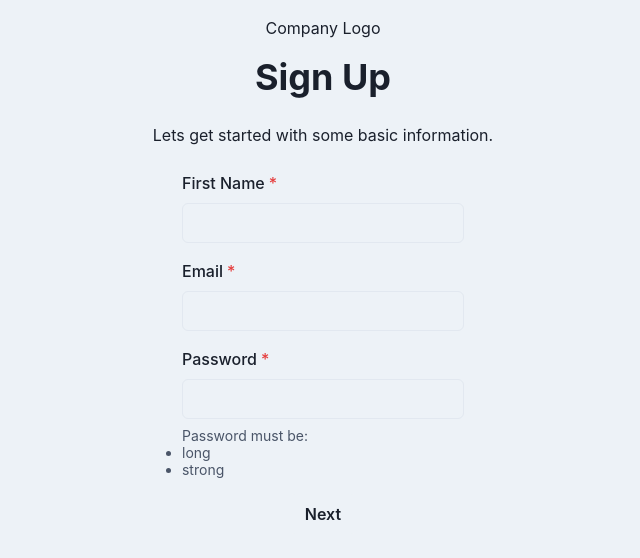
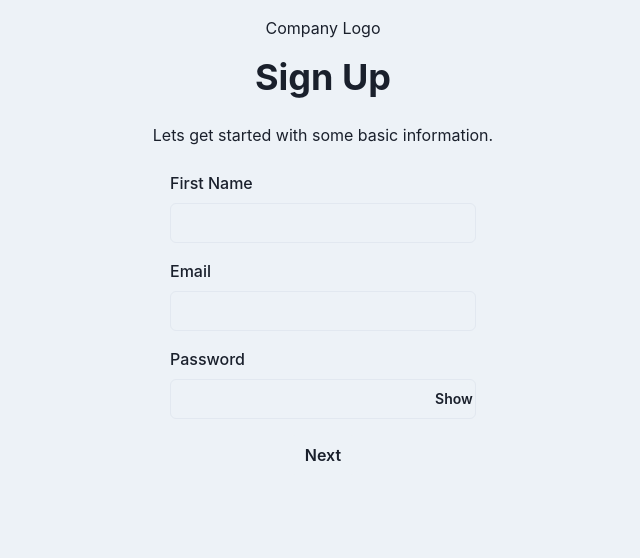
Before and after one commit to upgrade/frontend-challenge, a React (Create React App) app: page / in a window 1280 px wide. Shown: the top 558 px of the page, without its empty margins (317-957 px from the left). Built offline with nearby package versions, Linux system fonts and the light colour scheme.

Commit message:
Basic validation for start view

```diff
--- a/package.json
+++ b/package.json
@@ -14,6 +14,7 @@
     "npm-run-all": "^4.1.5",
     "react": "^18.2.0",
     "react-dom": "^18.2.0",
+    "react-hook-form": "^7.41.0",
     "react-router-dom": "^6.5.0",
     "react-scripts": "^5.0.1",
     "supertest": "^6.3.3",
--- a/src/App.tsx
+++ b/src/App.tsx
@@ -1,11 +1,15 @@
+import { Spinner } from "@chakra-ui/react";
 import { RouterProvider } from "react-router-dom";
+import { SignUpStateProvider } from "./contexts/signUpStateContext";
 import SignUpLayout from "./layouts/SignUpLayout";
 import router from "./router/router";
 
 const App = () => {
   return (
     <SignUpLayout>
-      <RouterProvider router={router} />
+      <SignUpStateProvider>
+        <RouterProvider router={router} fallbackElement={<Spinner />} />
+      </SignUpStateProvider>
     </SignUpLayout>
   );
 };
--- /dev/null
+++ b/src/contexts/signUpStateContext.tsx
@@ -0,0 +1,44 @@
+import React, { createContext, Dispatch, useContext, useState } from "react";
+
+interface SignUpState {
+  firstName: string | undefined;
+  email: string | undefined;
+  password: string | undefined;
+  favoriteColor: string | undefined;
+  agreeTermsAndConditions: boolean;
+}
+
+interface SignUpStateProviderProps {
+  children: React.ReactNode;
+}
+
+const SignUpStateContext = createContext<
+  | { signUpState: SignUpState; setSignUpState: Dispatch<SignUpState> }
+  | undefined
+>(undefined);
+
+const SignUpStateProvider = ({ children }: SignUpStateProviderProps) => {
+  const [signUpState, setSignUpState] = useState<SignUpState>({
+    firstName: undefined,
+    email: undefined,
+    password: undefined,
+    favoriteColor: undefined,
+    agreeTermsAndConditions: false,
+  });
+
+  return (
+    <SignUpStateContext.Provider value={{ signUpState, setSignUpState }}>
+      {children}
+    </SignUpStateContext.Provider>
+  );
+};
+
+const useSignUpState = () => {
+  const context = useContext(SignUpStateContext);
+  if (!context) {
+    throw new Error("useSignUpState needs to be used with SignUpStateProvider");
+  }
+  return context;
+};
+
+export { SignUpStateProvider, useSignUpState };
--- a/src/layouts/SignUpLayout.tsx
+++ b/src/layouts/SignUpLayout.tsx
@@ -10,9 +10,7 @@ const SignUpLayout: React.FC<SignUpLayoutProps> = ({ children }) => {
     <Box padding={4}>
       <VStack spacing={4}>
         <Center>Company Logo</Center>
-        <Center>
-          {children}
-        </Center>
+        <Center>{children}</Center>
       </VStack>
     </Box>
   );
--- a/src/router/signUpAdditionalInfoLoader.ts
+++ b/src/router/signUpAdditionalInfoLoader.ts
@@ -1,7 +1,3 @@
-
-
-const loader = async () => {
-
-};
+const loader = async () => {};
 
 export default loader;
--- a/src/styles/theme.ts
+++ b/src/styles/theme.ts
@@ -3,8 +3,8 @@ import { extendTheme } from "@chakra-ui/react";
 const theme = extendTheme({
   styles: {
     global: {
-      'html, body': {
-        backgroundColor: 'gray.100',
+      "html, body": {
+        backgroundColor: "gray.100",
       },
     },
   },
--- a/src/views/SignUpAdditionalInfo.tsx
+++ b/src/views/SignUpAdditionalInfo.tsx
@@ -1,6 +1,17 @@
-import React from "react";
+import React, { useEffect } from "react";
+import { useNavigate } from "react-router-dom";
+import { useSignUpState } from "../contexts/signUpStateContext";
 
 const SignUpAdditionalInfo: React.FC = () => {
+  const navigate = useNavigate();
+  const { signUpState, setSignUpState } = useSignUpState();
+
+  useEffect(() => {
+    if (!signUpState.firstName || !signUpState.email || !signUpState.password) {
+      navigate("/");
+    }
+  }, []);
+
   return <></>;
 };
 
--- a/src/views/SignUpStart.tsx
+++ b/src/views/SignUpStart.tsx
@@ -1,14 +1,60 @@
-import { Box, Heading, VStack, Text, FormLabel, FormControl, Input, FormHelperText, HStack, Button } from "@chakra-ui/react";
-import React, { FormEvent } from "react";
+import {
+  Box,
+  Heading,
+  VStack,
+  Text,
+  FormLabel,
+  FormControl,
+  Input,
+  FormHelperText,
+  HStack,
+  Button,
+  FormErrorIcon,
+  FormErrorMessage,
+  InputRightElement,
+  InputGroup,
+  Card,
+  CardHeader,
+  CardBody,
+} from "@chakra-ui/react";
+import React, { useState } from "react";
 import { useNavigate } from "react-router-dom";
+import { useSignUpState } from "../contexts/signUpStateContext";
+import { useForm, SubmitHandler } from "react-hook-form";
+
+interface SignUpStartInputs {
+  firstName: string;
+  email: string;
+  password: string;
+}
 
 const SignUpStart: React.FC = () => {
   const navigate = useNavigate();
+  const [showPassword, setShowPassword] = useState(false);
+  const { signUpState, setSignUpState } = useSignUpState();
+  const {
+    register,
+    handleSubmit,
+    formState: { errors },
+  } = useForm<SignUpStartInputs>({ criteriaMode: "all" });
 
-  const handleSubmit = (event: FormEvent) => {
-    console.log('submitting');
-    navigate('/more-info');
-    event.preventDefault();
+  const passwordUppercase = (input: string) => /[A-Z]/.test(input);
+  const passwordLowercase = (input: string) => /[a-z]/.test(input);
+  const passwordNumber = (input: string) => /[0-9]/.test(input);
+  const passwordSpecial = (input: string) =>
+    /[~`! @#$%^&*()_\-+={[}\]|\:;"'<,>.?/]/.test(input);
+
+  const onSubmit: SubmitHandler<SignUpStartInputs> = (data) => {
+    // confirm validation
+    console.log(data);
+
+    setSignUpState({
+      ...signUpState,
+      firstName: data.firstName,
+      email: data.email,
+      password: data.password,
+    });
+    navigate("/more-info");
   };
 
   return (
@@ -16,29 +62,73 @@ const SignUpStart: React.FC = () => {
       <VStack spacing={6}>
         <Heading as="h1">Sign Up</Heading>
         <Text>Lets get started with some basic information.</Text>
-        <form onSubmit={handleSubmit}>
+        <form onSubmit={handleSubmit(onSubmit)}>
           <VStack spacing={4}>
-            <FormControl isRequired>
+            <FormControl isInvalid={!!errors.firstName}>
               <FormLabel>First Name</FormLabel>
-              <Input />
+              <Input
+                type="text"
+                {...register("firstName", { required: true })}
+              />
+              {errors.firstName && errors.firstName.types?.required && (
+                <FormErrorMessage>First Name is required.</FormErrorMessage>
+              )}
             </FormControl>
-            <FormControl isRequired>
+            <FormControl isInvalid={!!errors.email}>
               <FormLabel>Email</FormLabel>
-              <Input type="email" />
+              <Input type="email" {...register("email", { required: true })} />
+              {errors.email && errors.email.types?.required && (
+                <FormErrorMessage>Email is required.</FormErrorMessage>
+              )}
             </FormControl>
-            <FormControl isRequired>
+            <FormControl isInvalid={!!errors.password}>
               <FormLabel>Password</FormLabel>
-              <Input type="password" />
-              <FormHelperText>
-                Password must be:
-                <ul>
-                  <li>long</li>
-                  <li>strong</li>
-                </ul>
-              </FormHelperText>
+              <InputGroup>
+                <Input
+                  type={showPassword ? "text" : "password"}
+                  {...register("password", {
+                    required: true,
+                    minLength: 8,
+                    validate: {
+                      passwordUppercase,
+                      passwordLowercase,
+                      passwordNumber,
+                      passwordSpecial,
+                    },
+                  })}
+                />
+                <InputRightElement>
+                  <Button
+                    p={1}
+                    mr={1}
+                    size="sm"
+                    onClick={(event) => setShowPassword(!showPassword)}
+                  >
+                    {showPassword ? "Hide" : "Show"}
+                  </Button>
+                </InputRightElement>
+              </InputGroup>
+              <FormErrorMessage>
+                <Card width="100%">
+                  <CardHeader>
+                    <Text as="label">Passwords must:</Text>
+                  </CardHeader>
+                  <CardBody>
+                    <ul>
+                      <li>Be at least 8 characters long</li>
+                      <li>Contain a uppercase letter</li>
+                      <li>Contain a lowercase letter</li>
+                      <li>Contain a number</li>
+                      <li>Contain a special character</li>
+                    </ul>
+                  </CardBody>
+                </Card>
+              </FormErrorMessage>
             </FormControl>
             <HStack>
-              <Button type="submit" variant="solid">Next</Button>
+              <Button type="submit" variant="solid">
+                Next
+              </Button>
             </HStack>
           </VStack>
         </form>
```
Also changed, not shown: 2 other files (tests, documents, lock files or other folders).
